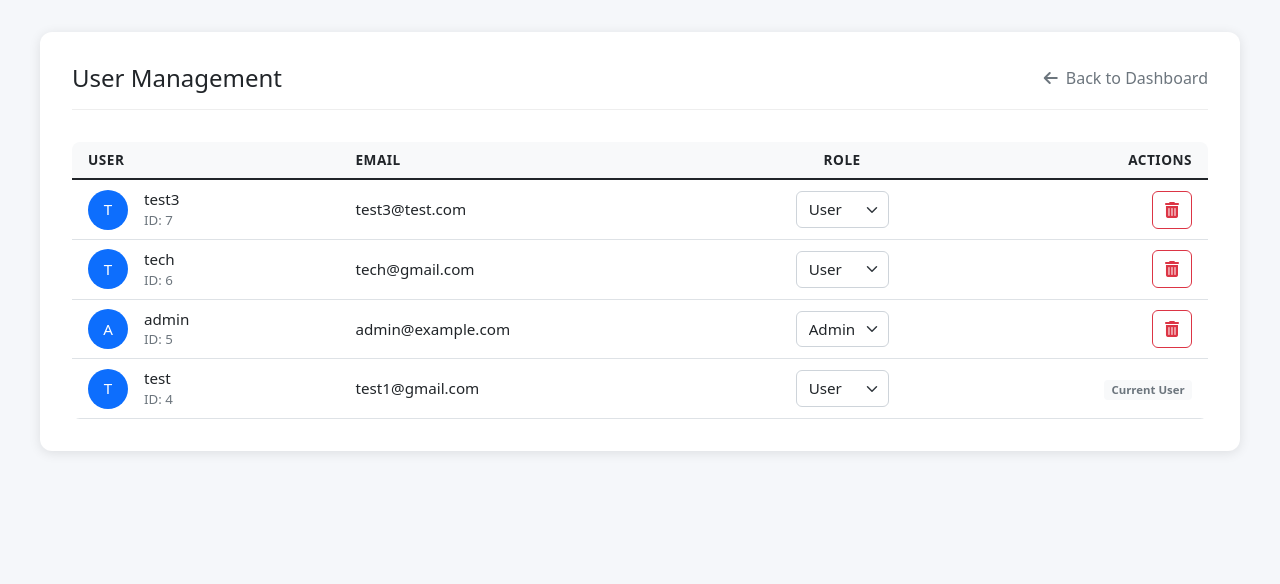
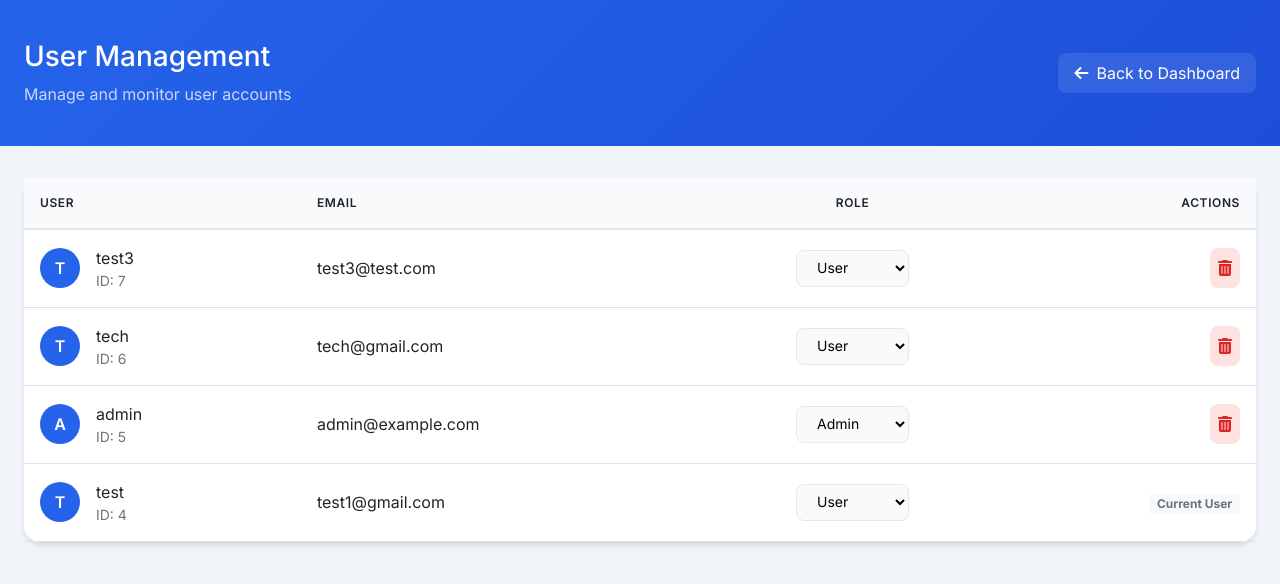
Before and after one commit to DonjeteHasani/techh, a PHP site: page /manage_users.php in a window 1280 px wide. Shown: the top 584 px of the page. Run offline with PHP 8.4, Linux system fonts and the light colour scheme; a user stored in the database is signed in; data comes from the database, SQL or seed files in the repository.

Commit message:
Update manage_users.php
update

```diff
--- a/manage_users.php
+++ b/manage_users.php
@@ -28,9 +28,9 @@ if (isset($_POST['update_role'])) {
 }
 
 // Pagination setup
-$usersPerPage = 10; // Number of users per page
+$usersPerPage = 10;
 $page = isset($_GET['page']) && is_numeric($_GET['page']) ? (int)$_GET['page'] : 1;
-$page = max($page, 1); // Ensure the page number is at least 1
+$page = max($page, 1);
 $offset = ($page - 1) * $usersPerPage;
 
 // Fetch users with pagination
@@ -40,11 +40,10 @@ $stmt->bindValue(':offset', $offset, PDO::PARAM_INT);
 $stmt->execute();
 $users = $stmt->fetchAll(PDO::FETCH_ASSOC);
 
-// Get the total number of users for pagination calculation
+// Get total users for pagination
 $totalUsers = $pdo->query("SELECT COUNT(*) FROM users")->fetchColumn();
 $totalPages = ceil($totalUsers / $usersPerPage);
 ?>
-
 
 <!DOCTYPE html>
 <html lang="en">
@@ -54,81 +53,101 @@ $totalPages = ceil($totalUsers / $usersPerPage);
     <meta name="viewport" content="width=device-width, initial-scale=1.0">
     <link href="https://cdn.jsdelivr.net/npm/bootstrap@5.1.3/dist/css/bootstrap.min.css" rel="stylesheet">
     <link rel="stylesheet" href="https://cdnjs.cloudflare.com/ajax/libs/font-awesome/6.0.0/css/all.min.css">
+    <link href="https://fonts.googleapis.com/css2?family=Inter:wght@400;500;600;700&display=swap" rel="stylesheet">
     <style>
         :root {
-            --primary-color: #4a90e2;
-            --danger-color: #dc3545;
-            --success-color: #28a745;
+            --primary-color: #2563eb;
+            --danger-color: #dc2626;
+            --success-color: #16a34a;
+            --background-color: #f1f5f9;
+            --card-background: #ffffff;
+            --text-primary: #1e293b;
+            --text-secondary: #64748b;
+            --border-color: #e2e8f0;
         }
 
         body {
-            background-color: #f5f7fa;
+            background-color: var(--background-color);
+            color: var(--text-primary);
+            font-family: 'Inter', sans-serif;
+        }
+
+        .dashboard-header {
+            background: linear-gradient(135deg, var(--primary-color), #1d4ed8);
+            color: white;
+            padding: 2.5rem 0;
+            margin-bottom: 2rem;
         }
 
         .dashboard-container {
-            max-width: 1200px;
-            margin: 2rem auto;
-            padding: 2rem;
-            background: white;
-            border-radius: 12px;
-            box-shadow: 0 2px 12px rgba(0, 0, 0, 0.1);
+            max-width: 1400px;
+            margin: 0 auto;
+            padding: 0 1.5rem;
         }
 
-        .page-header {
-            display: flex;
-            justify-content: space-between;
-            align-items: center;
+        .card {
+            background: var(--card-background);
+            border: none;
+            border-radius: 1rem;
+            box-shadow: 0 4px 6px -1px rgba(0, 0, 0, 0.1), 0 2px 4px -1px rgba(0, 0, 0, 0.06);
             margin-bottom: 2rem;
-            padding-bottom: 1rem;
-            border-bottom: 1px solid #eee;
         }
 
         .table {
-            background: white;
-            border-radius: 8px;
-            overflow: hidden;
+            margin-bottom: 0;
         }
 
         .table th {
-            background-color: #f8f9fa;
+            background-color: #f8fafc;
             font-weight: 600;
             text-transform: uppercase;
-            font-size: 0.85rem;
-            letter-spacing: 0.5px;
+            font-size: 0.75rem;
+            letter-spacing: 0.05em;
+            padding: 1rem;
+            border-bottom: 2px solid var(--border-color);
         }
 
         .table td {
+            padding: 1rem;
             vertical-align: middle;
-            font-size: 0.95rem;
         }
 
-        .role-badge {
-            padding: 0.35rem 0.75rem;
-            border-radius: 50px;
-            font-size: 0.85rem;
-            font-weight: 500;
+        .avatar-circle {
+            width: 40px;
+            height: 40px;
+            background: var(--primary-color);
+            color: white;
+            border-radius: 50%;
+            display: flex;
+            align-items: center;
+            justify-content: center;
+            font-weight: 600;
+            font-size: 1rem;
         }
 
-        .role-badge.admin {
-            background-color: #ffe5e5;
-            color: #dc3545;
+        .role-select {
+            border: 1px solid var(--border-color);
+            border-radius: 0.5rem;
+            padding: 0.5rem 2rem 0.5rem 1rem;
+            font-size: 0.875rem;
+            background-color: #f8fafc;
+            transition: all 0.2s;
         }
 
-        .role-badge.user {
-            background-color: #e3f2fd;
-            color: #0d6efd;
+        .role-select:hover {
+            border-color: var(--primary-color);
         }
 
         .btn-action {
-            padding: 0.375rem 0.75rem;
-            border-radius: 6px;
+            padding: 0.5rem;
+            border-radius: 0.5rem;
             transition: all 0.2s;
         }
 
         .btn-delete {
-            background-color: #fff;
-            border: 1px solid var(--danger-color);
             color: var(--danger-color);
+            background-color: #fee2e2;
+            border: none;
         }
 
         .btn-delete:hover {
@@ -136,22 +155,16 @@ $totalPages = ceil($totalUsers / $usersPerPage);
             color: white;
         }
 
-        .role-select {
-            border: 1px solid #ced4da;
-            border-radius: 6px;
-            padding: 0.375rem 2rem 0.375rem 0.75rem;
-            font-size: 0.95rem;
-            background-position: right 0.5rem center;
-        }
-
         .pagination {
-            margin-top: 2rem;
+            gap: 0.25rem;
         }
 
         .page-link {
+            border-radius: 0.5rem;
             padding: 0.5rem 1rem;
-            color: var(--primary-color);
-            border: 1px solid #dee2e6;
+            color: var(--text-primary);
+            border: 1px solid var(--border-color);
+            margin: 0 0.25rem;
         }
 
         .page-item.active .page-link {
@@ -160,65 +173,88 @@ $totalPages = ceil($totalUsers / $usersPerPage);
         }
 
         .empty-state {
+            padding: 4rem 2rem;
             text-align: center;
-            padding: 3rem;
-            color: #6c757d;
+            color: var(--text-secondary);
+        }
+
+        .empty-state i {
+            font-size: 3rem;
+            color: var(--text-secondary);
+            margin-bottom: 1rem;
         }
 
         .back-button {
             display: inline-flex;
             align-items: center;
             gap: 0.5rem;
-            color: #6c757d;
+            color: white;
             text-decoration: none;
-            transition: color 0.2s;
+            padding: 0.5rem 1rem;
+            border-radius: 0.5rem;
+            background-color: rgba(255, 255, 255, 0.1);
+            transition: all 0.2s;
         }
 
         .back-button:hover {
-            color: #495057;
+            background-color: rgba(255, 255, 255, 0.2);
+            color: white;
         }
 
         @media (max-width: 768px) {
-            .dashboard-container {
-                padding: 1rem;
-                margin: 1rem;
+            .dashboard-header {
+                padding: 1.5rem 0;
             }
 
-            .table {
-                display: block;
-                overflow-x: auto;
+            .dashboard-container {
+                padding: 0 1rem;
+            }
+
+            .card {
+                border-radius: 0.75rem;
+            }
+
+            .table td, .table th {
+                padding: 0.75rem;
             }
         }
     </style>
 </head>
 <body>
-
+    <div class="dashboard-header">
         <div class="dashboard-container">
-    <div class="page-header">
-        <h2 class="h4 mb-0">User Management</h2>
+            <div class="d-flex justify-content-between align-items-center">
+                <div>
+                    <h1 class="h3 mb-2">User Management</h1>
+                    <p class="mb-0 opacity-75">Manage and monitor user accounts</p>
+                </div>
                 <a href="admin_dashboard.php" class="back-button">
                     <i class="fas fa-arrow-left"></i>
                     <span>Back to Dashboard</span>
                 </a>
             </div>
+        </div>
+    </div>
 
+    <div class="dashboard-container">
         <?php if (count($users) > 0): ?>
+            <div class="card">
                 <div class="table-responsive">
-            <table class="table table-hover mb-0">
+                    <table class="table table-hover">
                         <thead>
                             <tr>
-                        <th class="ps-3">User</th>
+                                <th>User</th>
                                 <th>Email</th>
                                 <th class="text-center">Role</th>
-                        <th class="text-end pe-3">Actions</th>
+                                <th class="text-end">Actions</th>
                             </tr>
                         </thead>
                         <tbody>
                             <?php foreach ($users as $user): ?>
                                 <tr>
-                            <td class="ps-3">
+                                    <td>
                                         <div class="d-flex align-items-center">
-                                    <div class="avatar-circle bg-primary text-white rounded-circle d-flex align-items-center justify-content-center" style="width: 40px; height: 40px;">
+                                            <div class="avatar-circle">
                                                 <?php echo strtoupper(substr($user['username'], 0, 1)); ?>
                                             </div>
                                             <div class="ms-3">
@@ -227,28 +263,28 @@ $totalPages = ceil($totalUsers / $usersPerPage);
                                             </div>
                                         </div>
                                     </td>
-                            <td class="align-middle"><?php echo htmlspecialchars($user['email']); ?></td>
-                            <td class="text-center align-middle">
+                                    <td><?php echo htmlspecialchars($user['email']); ?></td>
+                                    <td class="text-center">
                                         <form method="POST" action="manage_users.php" class="d-inline-block">
                                             <input type="hidden" name="user_id" value="<?php echo $user['id']; ?>">
-                                    <select name="role" class="role-select form-select form-select-sm" onchange="this.form.submit()" style="width: auto;">
+                                            <select name="role" class="role-select" onchange="this.form.submit()">
                                                 <option value="user" <?php echo $user['role'] === 'user' ? 'selected' : ''; ?>>User</option>
                                                 <option value="admin" <?php echo $user['role'] === 'admin' ? 'selected' : ''; ?>>Admin</option>
                                             </select>
                                             <input type="hidden" name="update_role" value="1">
                                         </form>
                                     </td>
-                            <td class="text-end pe-3">
+                                    <td class="text-end">
                                         <?php if ($user['id'] != $_SESSION['user_id']): ?>
                                             <form method="POST" action="manage_users.php" class="d-inline-block">
                                                 <input type="hidden" name="user_id" value="<?php echo $user['id']; ?>">
                                                 <button type="submit" name="delete_user" class="btn btn-action btn-delete"
-                                                onclick="return confirm('Are you sure you want to delete this user? This action cannot be undone.');">
+                                                        onclick="return confirm('Are you sure you want to delete this user?');">
                                                     <i class="fas fa-trash-alt"></i>
                                                 </button>
                                             </form>
                                         <?php else: ?>
-                                    <span class="badge bg-light text-muted">Current User</span>
+                                            <span class="badge bg-light text-secondary">Current User</span>
                                         <?php endif; ?>
                                     </td>
                                 </tr>
@@ -256,20 +292,23 @@ $totalPages = ceil($totalUsers / $usersPerPage);
                         </tbody>
                     </table>
                 </div>
+            </div>
         <?php else: ?>
+            <div class="card">
                 <div class="empty-state">
-            <i class="fas fa-users fa-3x mb-3"></i>
+                    <i class="fas fa-users"></i>
                     <h3>No Users Found</h3>
                     <p class="text-muted">There are currently no users in the system.</p>
+                </div>
             </div>
         <?php endif; ?>
 
         <?php if ($totalPages > 1): ?>
-        <nav aria-label="Page navigation" class="mt-4">
+            <nav aria-label="Page navigation">
                 <ul class="pagination justify-content-center">
                     <?php if ($page > 1): ?>
                         <li class="page-item">
-                        <a class="page-link" href="?page=<?php echo $page - 1; ?>" aria-label="Previous">
+                            <a class="page-link" href="?page=<?php echo $page - 1; ?>">
                                 <i class="fas fa-chevron-left"></i>
                             </a>
                         </li>
@@ -291,7 +330,7 @@ $totalPages = ceil($totalUsers / $usersPerPage);
 
                     <?php if ($page < $totalPages): ?>
                         <li class="page-item">
-                        <a class="page-link" href="?page=<?php echo $page + 1; ?>" aria-label="Next">
+                            <a class="page-link" href="?page=<?php echo $page + 1; ?>">
                                 <i class="fas fa-chevron-right"></i>
                             </a>
                         </li>
@@ -305,21 +344,27 @@ $totalPages = ceil($totalUsers / $usersPerPage);
     <script src="https://cdn.jsdelivr.net/npm/bootstrap@5.1.3/dist/js/bootstrap.bundle.min.js"></script>
     <script>
     document.addEventListener('DOMContentLoaded', function() {
-    // Add smooth transitions for role changes
+        // Enhanced role select animation
         const roleSelects = document.querySelectorAll('.role-select');
         roleSelects.forEach(select => {
             select.addEventListener('change', function() {
                 this.style.opacity = '0.5';
+                this.style.transform = 'scale(0.95)';
+                setTimeout(() => {
                     this.closest('form').submit();
+                }, 200);
             });
         });
 
-    // Enhance delete confirmation
+        // Enhanced delete confirmation
         const deleteForms = document.querySelectorAll('form[name="delete_user"]');
         deleteForms.forEach(form => {
             form.addEventListener('submit', function(e) {
+                e.preventDefault();
                 const username = this.closest('tr').querySelector('.fw-medium').textContent;
-            return confirm(`Are you sure you want to delete the user "${username}"? This action cannot be undone.`);
+                if (confirm(`Are you sure you want to delete the user "${username}"? This action cannot be undone.`)) {
+                    this.submit();
+                }
             });
         });
     });
```
Lines whose indentation alone changed are shown as unchanged.
